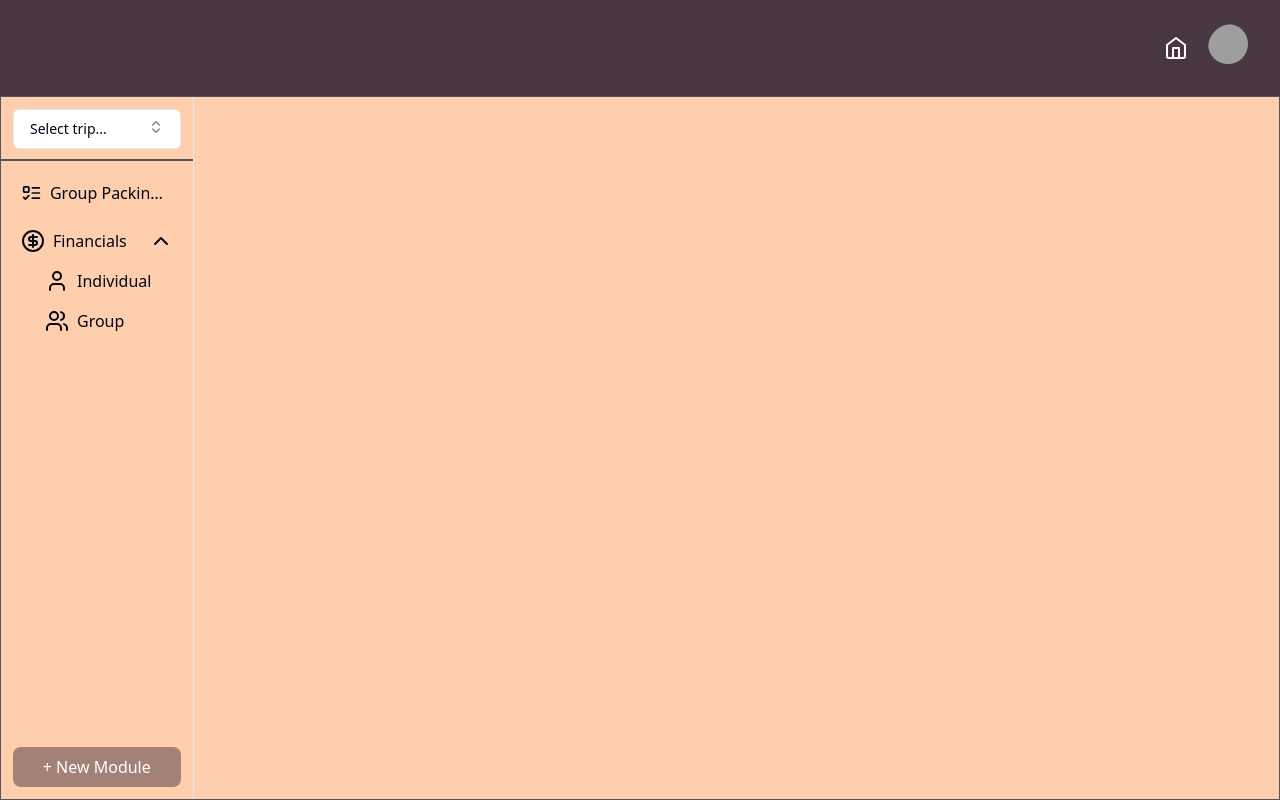
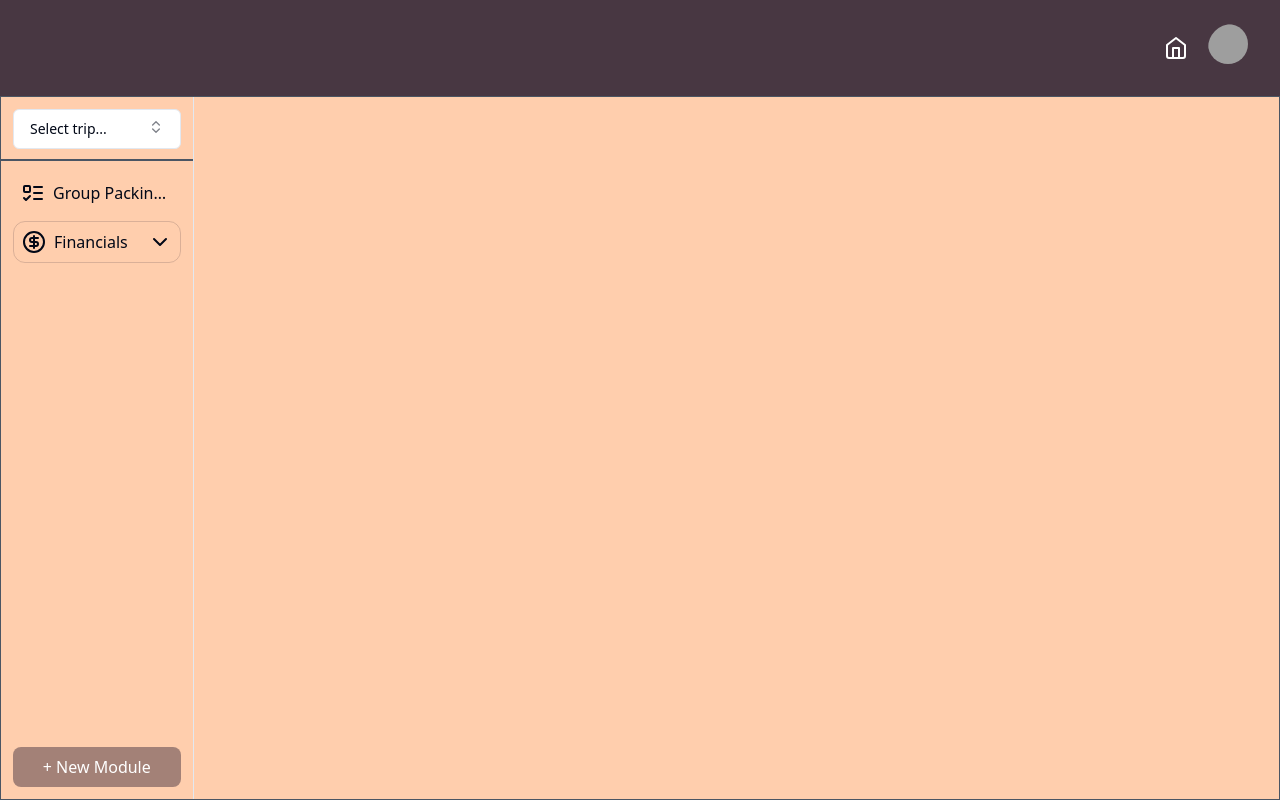
Before and after one commit to punalex01/trip-planner, a React (Vite) app in the folder frontend/: page / in a window 1280 px wide. Built offline with nearby package versions, Linux system fonts and the light colour scheme; grey boxes are pictures that could not be loaded.

Commit message:
fix: button rounded borders line up on click + prevent sidebar icons from shrinking

```diff
--- a/frontend/src/components/layout/sidebar/FinancialsButtons.tsx
+++ b/frontend/src/components/layout/sidebar/FinancialsButtons.tsx
@@ -26,43 +26,86 @@ export const FinancialsButtons: FC<FinancialsButtonsProps> = ({ isSidebarCollaps
     }
   };
 
-  if (!isCollapsed) {
+  // Edit border styling to make corners line up
+  const buttonRoundedStyling = (isMainModuleButton: boolean) => {
+    if (isMainModuleButton) {
+      return groupView === GroupViewType.INDIVIDUAL_VIEW ? ' rounded-t-lg' : ' rounded-lg';
+    } else {
+      return groupView === GroupViewType.INDIVIDUAL_VIEW ? ' rounded-b-lg' : ' rounded-lg';
+    }
+  };
+
+  if (isSidebarCollapsed) {
     return (
+      <div className='border border-eggplant/20 rounded-xl'>
+        <div
+          onClick={() => setCollapsed(!isCollapsed)}
+          className={
+            'h-10 w-full flex justify-center items-center hover:cursor-pointer' +
+            moduleBackground +
+            buttonRoundedStyling(true)
+          }
+        >
+          <CircleDollarSign className='shrink-0' />
+        </div>
+        {!isCollapsed ? (
+          <div>
+            <div
+              onClick={() => {
+                setCurrentModule(module);
+                setGroupViewType(GroupViewType.INDIVIDUAL_VIEW);
+              }}
+              className={
+                'h-10 w-full flex justify-center items-center hover:cursor-pointer' +
+                getGroupViewButtonBackground(GroupViewType.INDIVIDUAL_VIEW) +
+                buttonRoundedStyling(false)
+              }
+            >
+              <User className='shrink-0' />
+            </div>
+            <div
+              onClick={() => {
+                setCurrentModule(module);
+                setGroupViewType(GroupViewType.GROUP_VIEW);
+              }}
+              className={
+                'h-10 w-full rounded-lg flex justify-center items-center hover:cursor-pointer' +
+                getGroupViewButtonBackground(GroupViewType.GROUP_VIEW)
+              }
+            >
+              <Users className='shrink-0' />
+            </div>
+          </div>
+        ) : null}
+      </div>
+    );
+  }
+
+  return (
+    <div className='border border-eggplant/20 rounded-xl'>
       <div
         onClick={() => setCollapsed(!isCollapsed)}
         className={
-          'flex grow h-10 w-full px-2 space-x-2 rounded-lg items-center hover:cursor-pointer overflow-clip line-clamp-1' +
-          moduleBackground
+          'flex grow h-10 w-full px-2 space-x-2 items-center hover:cursor-pointer overflow-clip line-clamp-1' +
+          moduleBackground +
+          buttonRoundedStyling(true)
         }
       >
         <CircleDollarSign />
         <h2 className='grow line-clamp-1'>Financials</h2>
-        <ChevronDown />
+        {isCollapsed ? <ChevronDown /> : <ChevronUp />}
       </div>
-    );
-  } else {
-    return (
-      <div>
-        <div
-          onClick={() => setCollapsed(!isCollapsed)}
-          className={
-            'flex grow h-10 w-full px-2 space-x-2 rounded-lg items-center hover:cursor-pointer overflow-clip line-clamp-1' +
-            moduleBackground
-          }
-        >
-          <CircleDollarSign />
-          <h2 className='grow line-clamp-1'>Financials</h2>
-          <ChevronUp />
-        </div>
-        <div className='pl-6'>
+      {!isCollapsed ? (
+        <div>
           <div
             onClick={() => {
               setCurrentModule(module);
               setGroupViewType(GroupViewType.INDIVIDUAL_VIEW);
             }}
             className={
-              'flex grow h-10 w-full px-2 space-x-2 rounded-b-lg items-center hover:cursor-pointer overflow-clip line-clamp-1' +
-              getGroupViewButtonBackground(GroupViewType.INDIVIDUAL_VIEW)
+              'flex grow h-10 w-full pl-8 pr-2 space-x-2 items-center hover:cursor-pointer overflow-clip line-clamp-1' +
+              getGroupViewButtonBackground(GroupViewType.INDIVIDUAL_VIEW) +
+              buttonRoundedStyling(false)
             }
           >
             <User />
@@ -74,7 +117,7 @@ export const FinancialsButtons: FC<FinancialsButtonsProps> = ({ isSidebarCollaps
               setGroupViewType(GroupViewType.GROUP_VIEW);
             }}
             className={
-              'flex grow h-10 w-full px-2 space-x-2 rounded-lg items-center hover:cursor-pointer overflow-clip line-clamp-1' +
+              'flex grow h-10 w-full pl-8 pr-2 space-x-2 rounded-lg items-center hover:cursor-pointer overflow-clip line-clamp-1' +
               getGroupViewButtonBackground(GroupViewType.GROUP_VIEW)
             }
           >
@@ -82,7 +125,7 @@ export const FinancialsButtons: FC<FinancialsButtonsProps> = ({ isSidebarCollaps
             <h2 className='grow line-clamp-1'>Group</h2>
           </div>
         </div>
-      </div>
-    );
-  }
+      ) : null}
+    </div>
+  );
 };
--- a/frontend/src/components/layout/sidebar/Sidebar.tsx
+++ b/frontend/src/components/layout/sidebar/Sidebar.tsx
@@ -2,7 +2,7 @@ import { useState, FC } from 'react';
 import { Button } from 'shadcn/components/ui/button';
 import { Command, CommandEmpty, CommandGroup, CommandInput, CommandItem } from 'shadcn/components/ui/command';
 import { Popover, PopoverContent, PopoverTrigger } from 'shadcn/components/ui/popover';
-import { Check, ChevronsUpDown, CircleDollarSign, ListTodo } from 'lucide-react';
+import { Check, ChevronsUpDown, ListTodo } from 'lucide-react';
 import { cn } from 'shadcn/lib/utils';
 import { ScrollArea } from 'shadcn/components/ui/scroll-area';
 
@@ -51,7 +51,7 @@ export const Sidebar: FC<SidebarProps> = ({ isCollapsed }) => {
       case FINANCIAL_MODULE:
         return <FinancialsButtons isSidebarCollapsed={isCollapsed} module={module} />;
       case CHECKLIST_MODULE:
-        moduleIcon = <ListTodo />;
+        moduleIcon = <ListTodo className='shrink-0' />;
         break;
       default:
         break;
@@ -59,12 +59,13 @@ export const Sidebar: FC<SidebarProps> = ({ isCollapsed }) => {
 
     if (isCollapsed) {
       return (
-        <div
-          key={index}
-          onClick={() => setCurrentModule(module)}
-          className={'h-10 w-full rounded-lg flex justify-center items-center hover:cursor-pointer' + bg}
-        >
-          {moduleIcon}
+        <div key={index} className='border border-eggplant/20 rounded-xl'>
+          <div
+            onClick={() => setCurrentModule(module)}
+            className={'h-10 w-full rounded-lg flex justify-center items-center hover:cursor-pointer' + bg}
+          >
+            {moduleIcon}
+          </div>
         </div>
       );
     }
```
